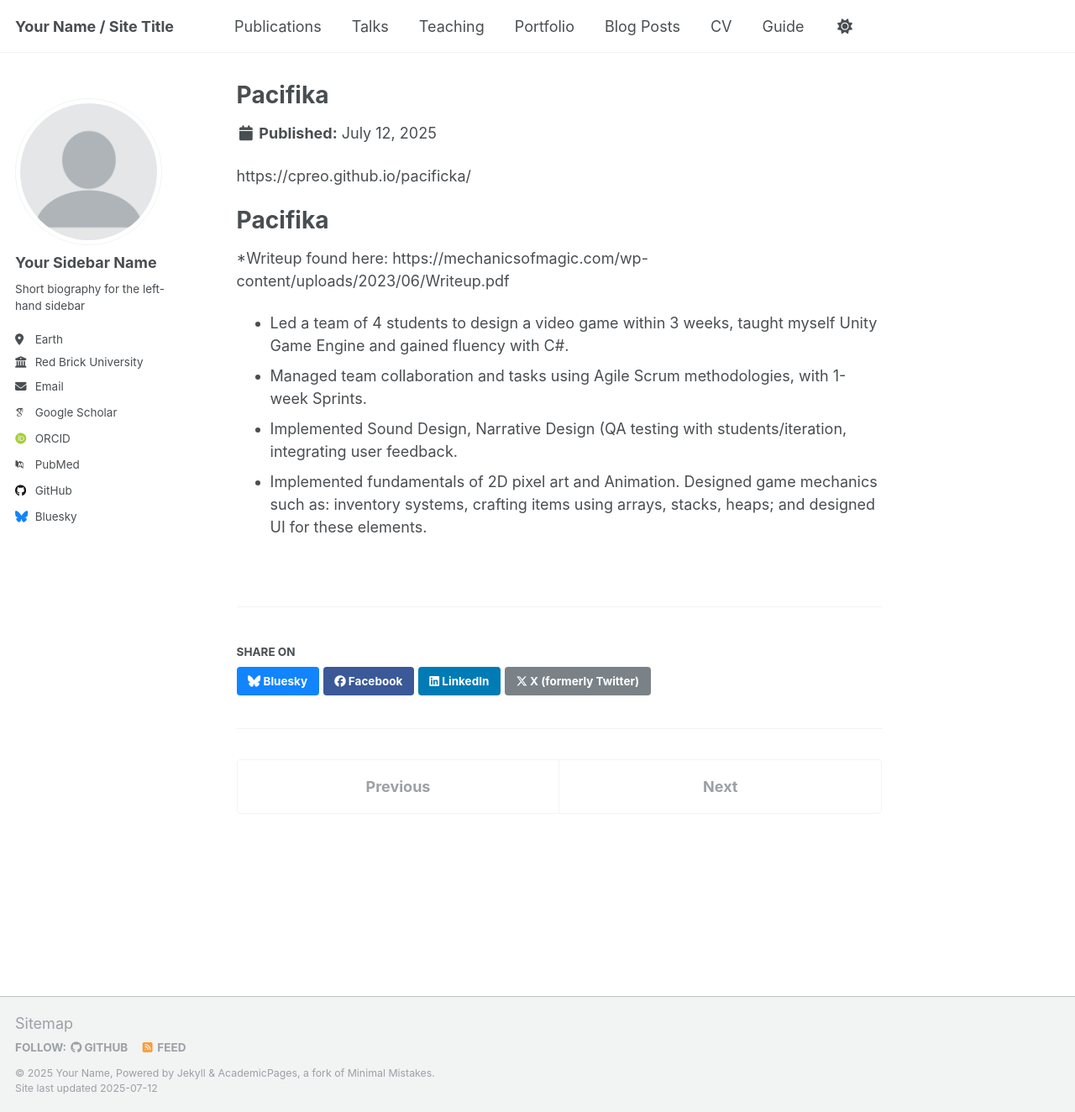
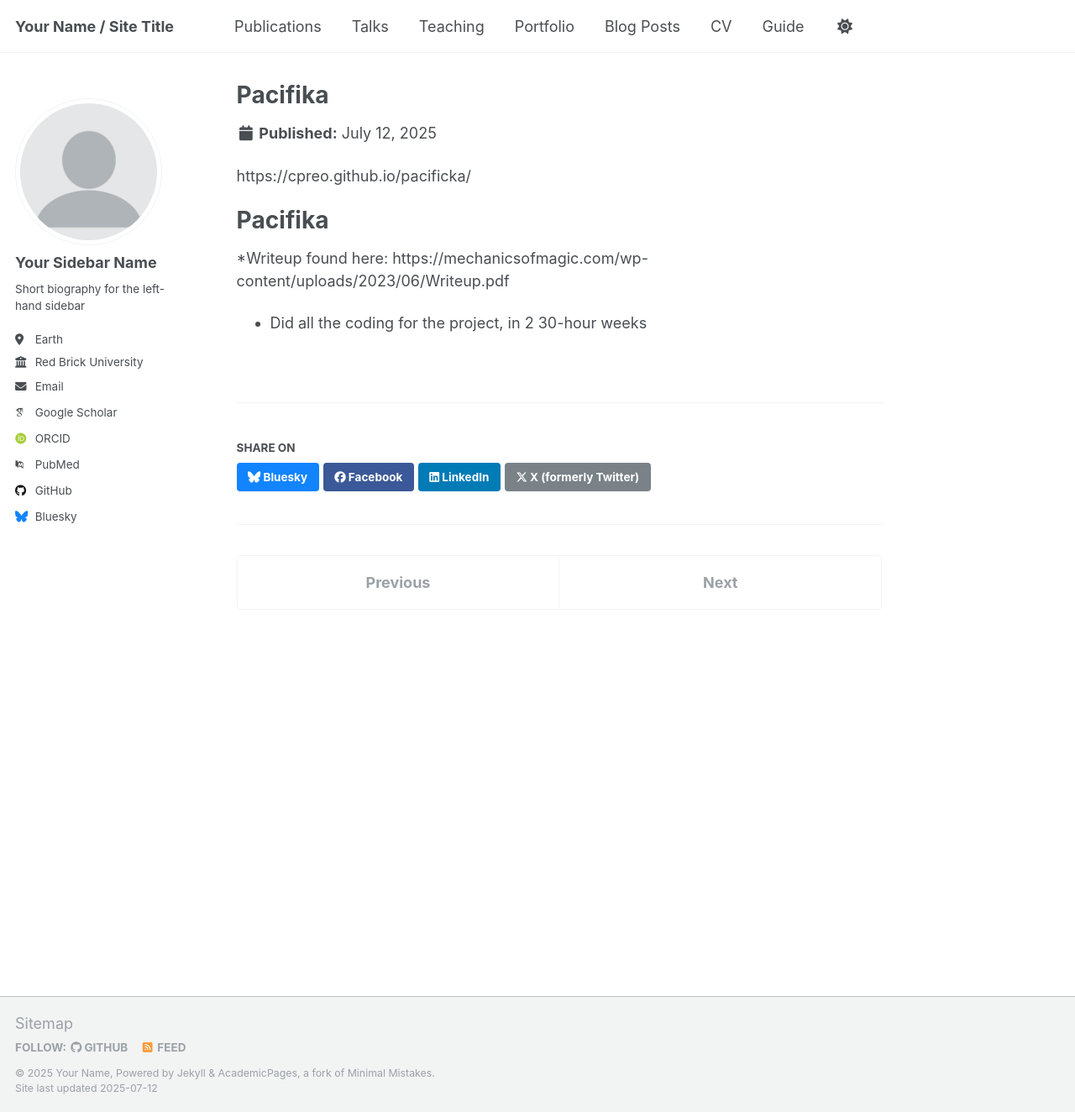
Before and after one commit to OrePopoola/orepopoola.github.io, a Jekyll site: the page built from _portfolio/portfolio-1.md, in a window 1280 px wide and 1324 px high. Shown: the whole window at 84% size. Built offline with Jekyll 4.4.1, drawn with Linux system fonts in a browser that asks for light colours; some web fonts are replaced; a script that is not in the unit is left out.

Commit message:
Update portfolio-1.md

```diff
--- a/_portfolio/portfolio-1.md
+++ b/_portfolio/portfolio-1.md
@@ -1,7 +1,6 @@
 ---
 title: "Pacifika"
-excerpt: "p
-"
+excerpt: " A short, 10min horror-adventure game, guide in writeup if stuck"
 collection: portfolio
 ---
 https://cpreo.github.io/pacificka/
@@ -9,7 +8,4 @@ https://cpreo.github.io/pacificka/
 Pacifika
 ======
 *Writeup found here: https://mechanicsofmagic.com/wp-content/uploads/2023/06/Writeup.pdf
-* Led a team of 4 students to design a video game within 3 weeks, taught myself Unity Game Engine and gained fluency with C#.
-*	Managed team collaboration and tasks using Agile Scrum methodologies, with 1-week Sprints.
-*	Implemented Sound Design, Narrative Design (QA testing with students/iteration, integrating user feedback.
-*	Implemented fundamentals of 2D pixel art and Animation. Designed game mechanics such as: inventory systems, crafting items using arrays, stacks, heaps; and designed UI for these elements.
+* Did all the coding for the project, in 2 30-hour weeks
```
